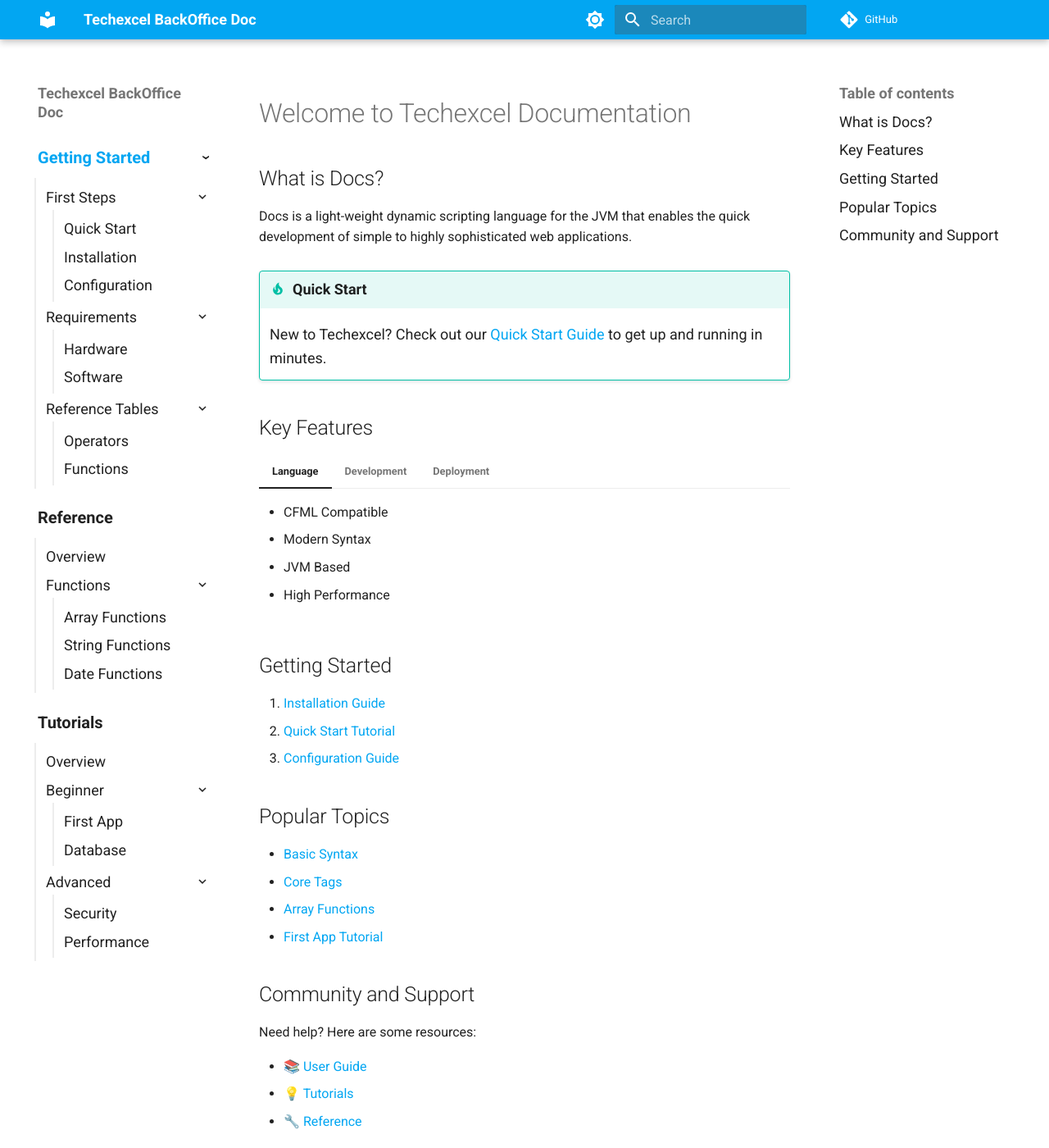
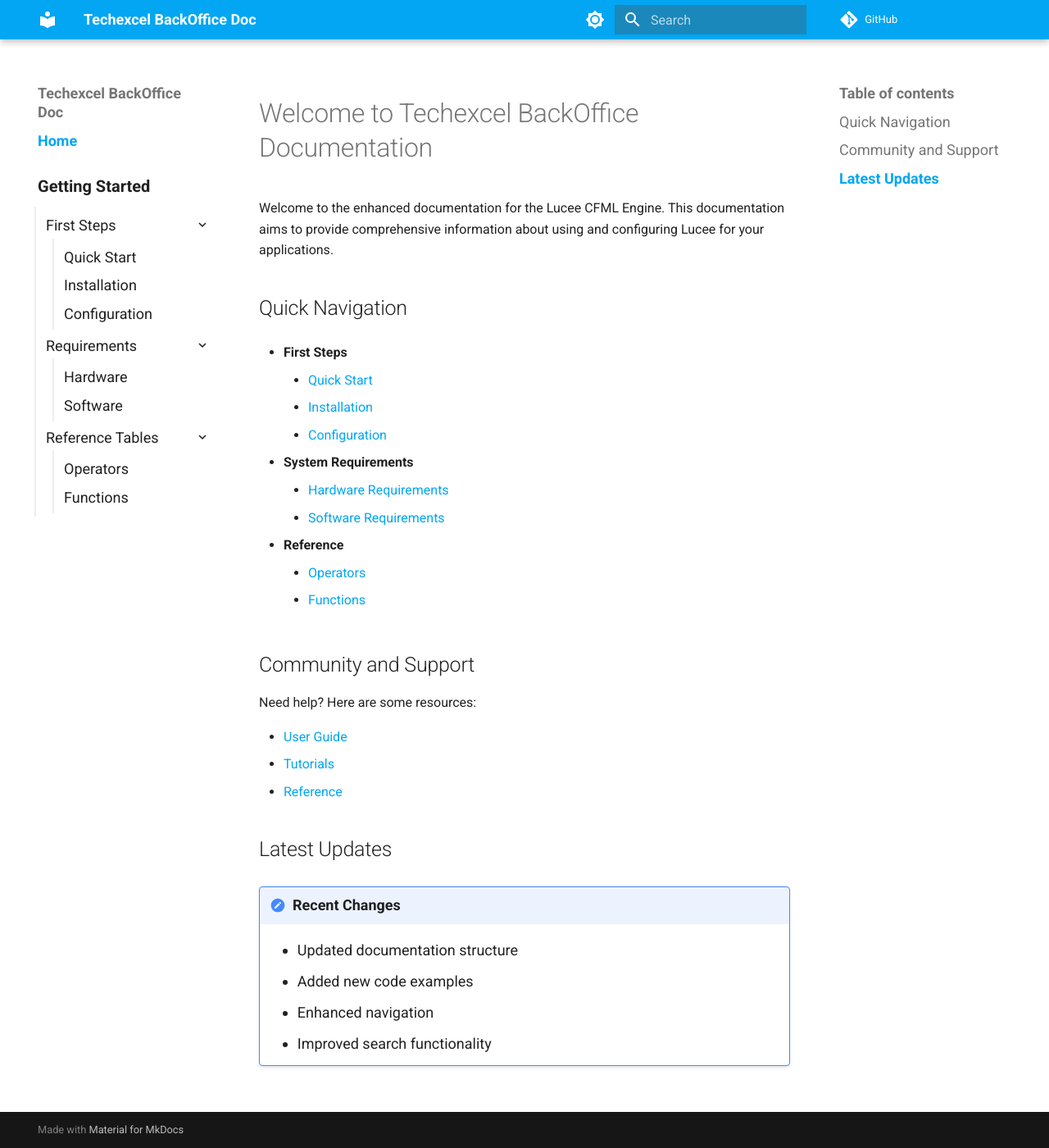
Before and after one commit to chapkepratham007/mkdocs1, an MkDocs documentation site: the page built from docs/index.md, in a window 1280 px wide and 1400 px high. Shown: the whole window at 82% size. Built offline with MkDocs 1.6.1 and Material for MkDocs 9.7.7, drawn with Linux system fonts in a browser that asks for light colours; comment, search, counter and statistics services are not loaded; some of the changed text lies outside the part shown.

Commit message:
Update documentation structure and content

```diff
--- a/docs/index.md
+++ b/docs/index.md
@@ -1,101 +1,29 @@
-# Welcome to Techexcel Documentation
+# Welcome to Techexcel BackOffice Documentation
 
-## What is Docs?
+Welcome to the enhanced documentation for the Lucee CFML Engine. This documentation aims to provide comprehensive information about using and configuring Lucee for your applications.
 
-Docs is a light-weight dynamic scripting language for the JVM that enables the quick development of simple to highly sophisticated web applications.
+## Quick Navigation
 
-!!! tip "Quick Start"
-    New to Techexcel? Check out our [Quick Start Guide](getting-started/first-steps/quick-start.md) to get up and running in minutes.
+- **First Steps**
+    - [Quick Start](getting-started/first-steps/quick-start.md)
+    - [Installation](getting-started/first-steps/installation.md)
+    - [Configuration](getting-started/first-steps/configuration.md)
 
-## Key Features
+- **System Requirements**
+    - [Hardware Requirements](getting-started/system-requirements/hardware.md)
+    - [Software Requirements](getting-started/system-requirements/software.md)
 
-=== "Language"
-    - CFML Compatible
-    - Modern Syntax
-    - JVM Based
-    - High Performance
-
-=== "Development"
-    - Rapid Development
-    - Extensive Tag Library
-    - Rich Function Set
-    - Object-Oriented
-
-=== "Deployment"
-    - Easy Installation
-    - Multiple Platforms
-    - Cloud Ready
-    - Scalable
-
-## Getting Started
-
-1. [Installation Guide](getting-started/first-steps/installation.md)
-2. [Quick Start Tutorial](getting-started/first-steps/quick-start.md)
-3. [Configuration Guide](getting-started/first-steps/configuration.md)
-
-## Popular Topics
-
-- [Basic Syntax](syntax/language/basic.md)
-- [Core Tags](reference/tags/core.md)
-- [Array Functions](reference/functions/array.md)
-- [First App Tutorial](tutorials/beginner/first-app.md)
+- **Reference**
+    - [Operators](syntax/reference/operators.md)
+    - [Functions](syntax/reference/functions.md)
 
 ## Community and Support
 
 Need help? Here are some resources:
 
-- 📚 [User Guide](getting-started/index.md)
-- 💡 [Tutorials](tutorials/index.md)
-- 🔧 [Reference](reference/index.md)
-# Welcome to Techexcel Documentation
-
-## What is Docs?
-
-Docs is a light-weight dynamic scripting language for the JVM that enables the quick development of simple to highly sophisticated web applications.
-
-!!! tip "Quick Start"
-    New to Techexcel? Check out our [Quick Start Guide](getting-started/first-steps/quick-start.md) to get up and running in minutes.
-
-## Key Features
-
-=== "Language"
-    - CFML Compatible
-    - Modern Syntax
-    - JVM Based
-    - High Performance
-
-=== "Development"
-    - Rapid Development
-    - Extensive Tag Library
-    - Rich Function Set
-    - Object-Oriented
-
-=== "Deployment"
-    - Easy Installation
-    - Multiple Platforms
-    - Cloud Ready
-    - Scalable
-
-## Getting Started
-
-1. [Installation Guide](getting-started/first-steps/installation.md)
-2. [Quick Start Tutorial](getting-started/first-steps/quick-start.md)
-3. [Configuration Guide](getting-started/first-steps/configuration.md)
-
-## Popular Topics
-
-- [Basic Syntax](syntax/language/basic.md)
-- [Core Tags](reference/tags/core.md)
-- [Array Functions](reference/functions/array.md)
-- [First App Tutorial](tutorials/beginner/first-app.md)
-
-## Community and Support
-
-Need help? Here are some resources:
-
-- 📚 [User Guide](getting-started/index.md)
-- 💡 [Tutorials](tutorials/index.md)
-- 🔧 [Reference](reference/index.md)
+- [User Guide](getting-started/index.md)
+- [Tutorials](tutorials/index.md)
+- [Reference](reference/index.md)
 
 ## Latest Updates
 
--- a/mkdocs.yml
+++ b/mkdocs.yml
@@ -2,6 +2,7 @@
 site_description: Enhanced documentation for Lucee CFML Engine
 site_url: https://chapkepratham007.github.io/mkdocs1/
 repo_url: https://github.com/chapkepratham007/mkdocs1
+
 theme:
   name: material
   palette:
@@ -48,8 +49,8 @@
   - search
 
 nav:
+  - Home: index.md
   - Getting Started:
-    - Overview: index.md
     - First Steps:
       - Quick Start: getting-started/first-steps/quick-start.md
       - Installation: getting-started/first-steps/installation.md
@@ -57,34 +58,9 @@
     - Requirements:
       - Hardware: getting-started/system-requirements/hardware.md
       - Software: getting-started/system-requirements/software.md
-  # - Docs Syntax:
-  #   - Overview: syntax/index.md
-  #   - Syntax:
-  #     - Basic Syntax: syntax/language/basic.md
-  #     -  Features: syntax/language/advanced.md
-  #     - Code Examples:
-  #       - Basic Examples: syntax/language/examples/basic.md
-  #       - Advanced Examples: syntax/language/examples/advanced.md
     - Reference Tables:
       - Operators: syntax/reference/operators.md
       - Functions: syntax/reference/functions.md
-  - Reference:
-    - Overview: reference/index.md
-    - Functions:
-      - Array Functions: reference/functions/array.md
-      - String Functions: reference/functions/string.md
-      - Date Functions: reference/functions/date.md
-    # - Tags:
-    #   - Core Tags: reference/tags/core.md
-    #   - Custom Tags: reference/tags/custom.md
-  - Tutorials:
-    - Overview: tutorials/index.md
-    - Beginner:
-      - First App: tutorials/beginner/first-app.md
-      - Database: tutorials/beginner/database.md
-    - Advanced:
-      - Security: tutorials/advanced/security.md
-      - Performance: tutorials/advanced/performance.md
 
 extra_css:
   - stylesheets/extra.css
```
Also changed, not shown: site/404.html, site/getting-started/first-steps/configuration/index.html, site/getting-started/first-steps/installation/index.html, site/getting-started/first-steps/quick-start/index.html, site/getting-started/system-requirements/hardware/index.html, site/getting-started/system-requirements/software/index.html, site/index.html, site/sitemap.xml, site/syntax/reference/functions/index.html, site/syntax/reference/operators/index.html, site/tags/index.html, 1 other file.
